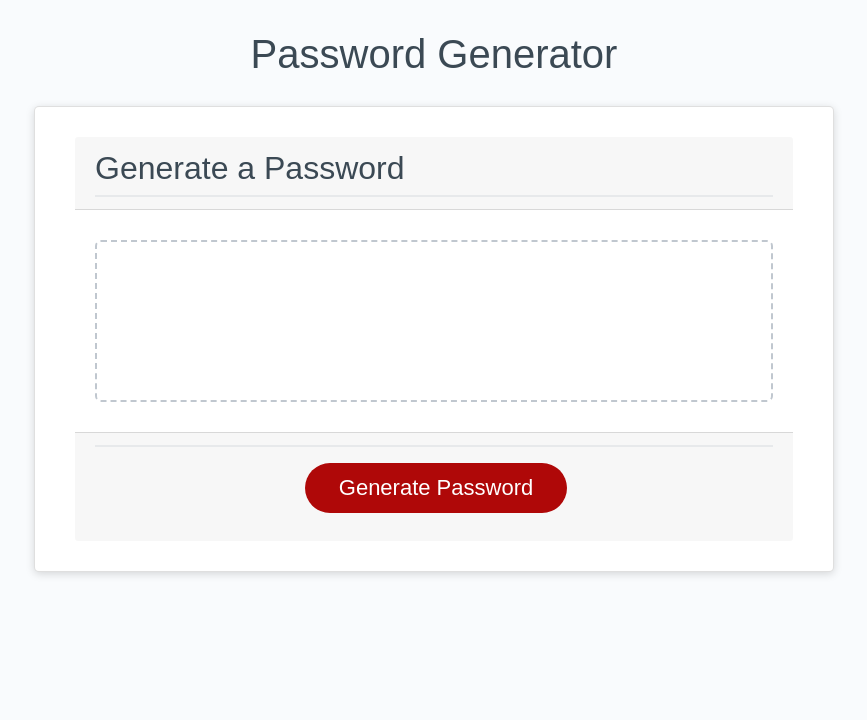
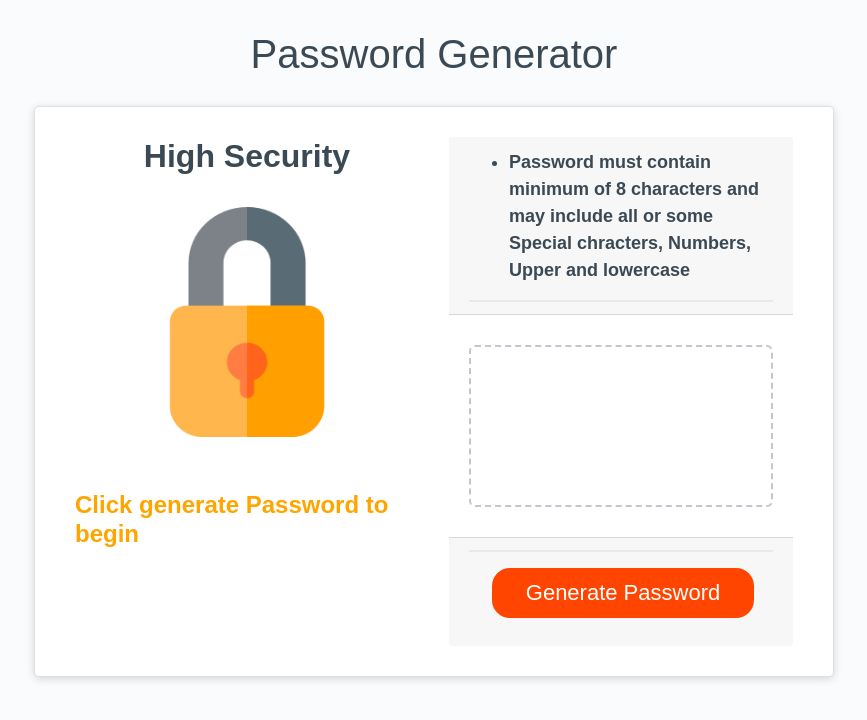
Before and after one commit to Stefan-Aikins/highSecurity, a plain HTML site: page index.html in a window 1280 px wide. Shown: the whole page, without its empty margins (206-1073 px from the left). Drawn offline with nearby package versions, Linux system fonts and the light colour scheme.

Commit message:
first column styling complete and button color changed

```diff
--- a/index.html
+++ b/index.html
@@ -26,8 +26,22 @@
 
                 <main class="card">
 
+                    <section class="row">
+
+                        <div class="col-lg-6 col-md-6 col-sm-12 intro">
+
+                            <h2 id="app-name"> High Security</h2>
+                            <img src="images/lock.png" id="lock" alt="lock icon made by freepik from flaticons">
+                            <h4>Click generate Password to begin</h4>
+
+                        </div>
+
+                        <div class="col-lg-6 col-md-6 col-sm-12">
+
                             <div class="card-header">
-                      <h2>Generate a Password</h2>
+                                <ul>
+                                    <li>Password must contain minimum of 8 characters and may include all or some Special chracters, Numbers, Upper and lowercase</li>
+                                </ul>
                             </div>
 
                             <div class="card-body">
@@ -37,10 +51,13 @@
                             </div>
 
 
-
                             <div class="card-footer">
                                 <button id="generate" class="btn">Generate Password</button>
                             </div>
+
+                        </div>
+
+                    </section>
 
                 </main>
 
--- a/style.css
+++ b/style.css
@@ -28,6 +28,34 @@ header {
   padding: 20px;
   padding-top: 0px;
   color: hsl(206, 17%, 28%);
+}
+
+.intro{
+    text-align: center;
+}
+
+ul li{
+    font-weight: bold;
+}
+
+/* styling app haeding level two*/
+#app-name{
+    font-weight: bold;
+}
+
+div h4{
+    text-align: left;
+    color: orange;
+    font-weight: bolder;
+    margin-top: 30px;
+}
+
+/*lock icon*/
+#lock{
+    width: 70%;
+    height: 230px;
+    margin-top:24px;
+    margin-bottom: 24px;
 }
 
 .card {
@@ -74,8 +102,10 @@ header {
 
 .btn {
   border: none;
-  background-color: hsl(360, 91%, 36%);
-  border-radius: 25px;
+
+  /*previous color hsl(360, 91%, 36%)*/
+  background-color:orangered;
+  border-radius: 18px;
   box-shadow: rgba(0, 0, 0, 0.1) 0px 1px 6px 0px rgba(0, 0, 0, 0.2) 0px 1px 1px
     0px;
   color: hsl(0, 0%, 100%);
```
Also changed, not shown: images/lock.png (added). Lines whose indentation alone changed are shown as unchanged.
